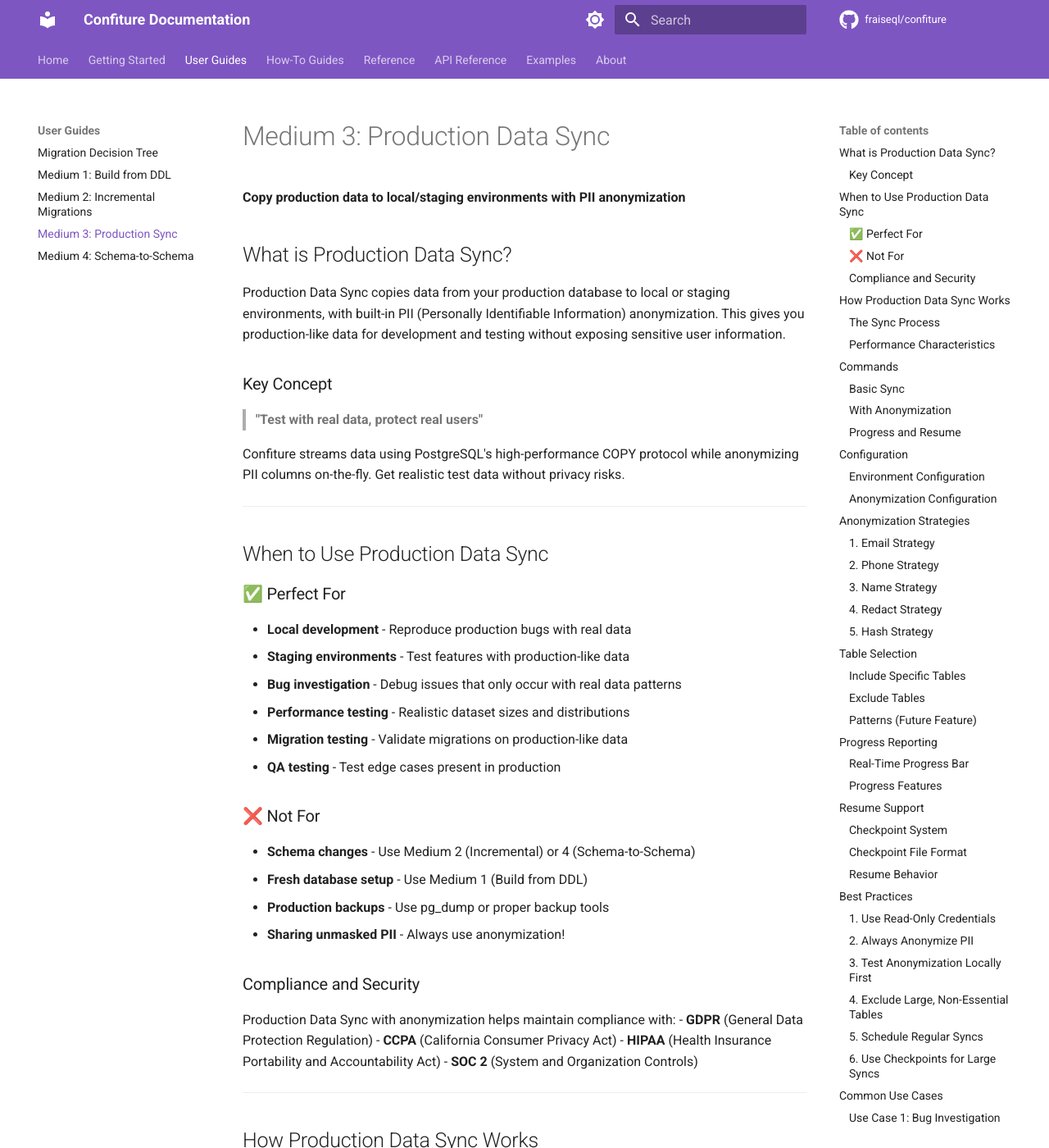
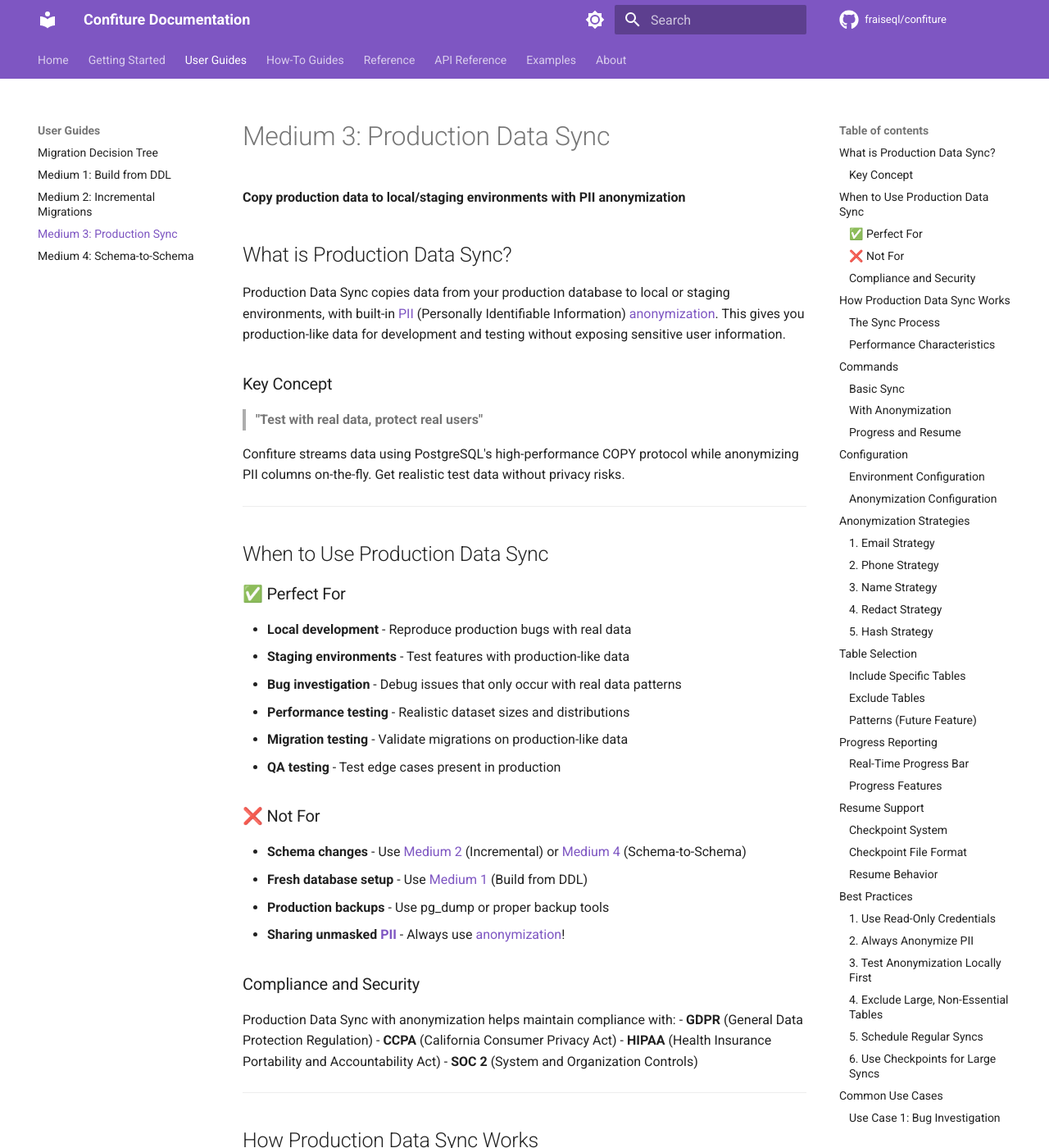
Before and after one commit to fraiseql/confiture, an MkDocs documentation site: the page built from docs/guides/medium-3-production-sync.md, in a window 1280 px wide and 1400 px high. Shown: the whole window at 82% size. Built offline with MkDocs 1.6.1 and Material for MkDocs 9.7.7, drawn with Linux system fonts in a browser that asks for light colours; comment, search, counter and statistics services are not loaded; the version menu is left out.

Commit message:
docs(phase-3.4): Add glossary links to medium guides and comparison docs
Add strategic glossary links to key technical terms on their first mention:
- Medium 1-4 guides: Link to Migration, DDL, FDW, PII, Anonymization, Zero-Downtime
- Comparison guide: Link to DDL, FDW, PII in feature comparison tables
- Cross-guide links: Link references between Medium 1, 2, 3, 4

Improves discoverability of term definitions and provides consistent
terminology across all documentation. Links follow convention of linking
on first mention only within each guide.

[Phase 3.4 - Terminology Consistency]

```diff
--- a/docs/guides/medium-3-production-sync.md
+++ b/docs/guides/medium-3-production-sync.md
@@ -4,7 +4,7 @@
 
 ## What is Production Data Sync?
 
-Production Data Sync copies data from your production database to local or staging environments, with built-in PII (Personally Identifiable Information) anonymization. This gives you production-like data for development and testing without exposing sensitive user information.
+Production Data Sync copies data from your production database to local or staging environments, with built-in [PII](../glossary.md#pii) (Personally Identifiable Information) [anonymization](../glossary.md#anonymization). This gives you production-like data for development and testing without exposing sensitive user information.
 
 ### Key Concept
 
@@ -27,10 +27,10 @@ Confiture streams data using PostgreSQL's high-performance COPY protocol while a
 
 ### ❌ Not For
 
-- **Schema changes** - Use Medium 2 (Incremental) or 4 (Schema-to-Schema)
-- **Fresh database setup** - Use Medium 1 (Build from DDL)
+- **Schema changes** - Use [Medium 2](./medium-2-incremental-migrations.md) (Incremental) or [Medium 4](./medium-4-schema-to-schema.md) (Schema-to-Schema)
+- **Fresh database setup** - Use [Medium 1](./medium-1-build-from-ddl.md) (Build from DDL)
 - **Production backups** - Use pg_dump or proper backup tools
-- **Sharing unmasked PII** - Always use anonymization!
+- **Sharing unmasked [PII](../glossary.md#pii)** - Always use [anonymization](../glossary.md#anonymization)!
 
 ### Compliance and Security
 
```
Also changed, not shown: docs/comparison-with-alembic.md (+4 -4 lines), docs/guides/medium-1-build-from-ddl.md (+2 -2 lines), docs/guides/medium-2-incremental-migrations.md (+3 -3 lines), docs/guides/medium-4-schema-to-schema.md (+5 -5 lines).
